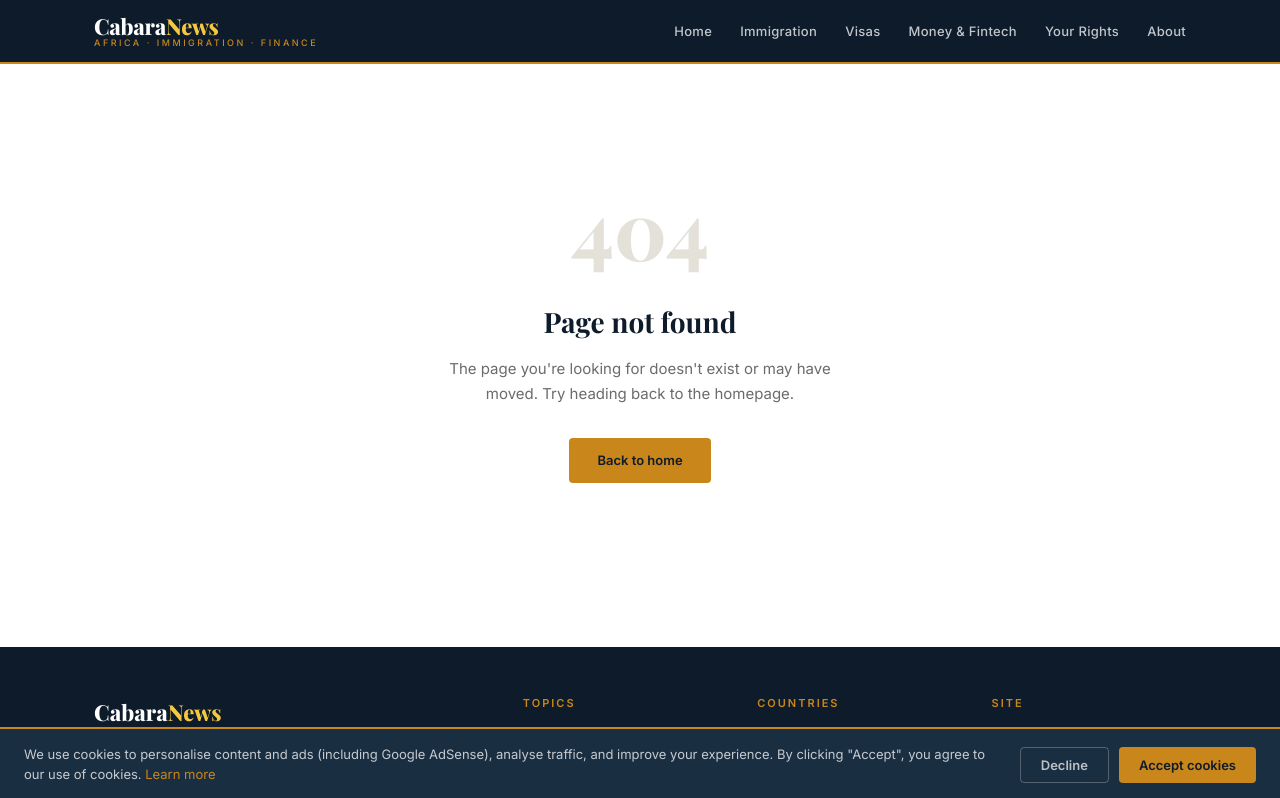
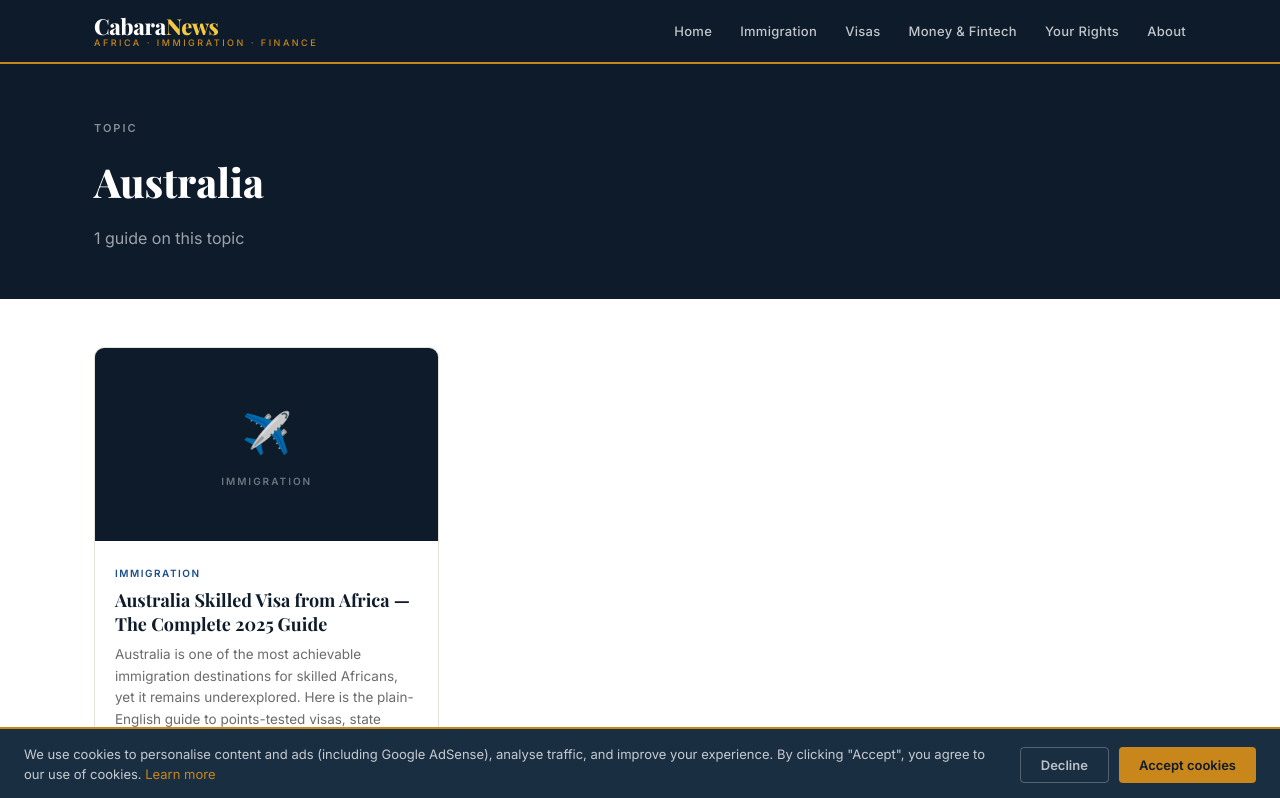
Before and after one commit to doclex877-dotcom/cabaranews, a Next.js app in the folder cabaranews/: page /tag/australia in a window 1280 px wide. Before the commit this address had no page. Shown: the top 798 px of the page. Built offline with nearby package versions, Linux system fonts and the light colour scheme.

Commit message:
Add tag pages - fix article tag links

```diff
--- /dev/null
+++ b/cabaranews/pages/tag/[tag].js
@@ -0,0 +1,53 @@
+import Link from 'next/link'
+import SEO from '../../components/SEO'
+import ArticleCard from '../../components/ArticleCard'
+import { getAllArticles } from '../../lib/articles'
+
+export default function TagPage({ tag, articles, displayTag }) {
+  return (
+    <>
+      <SEO title={`${displayTag} — Guides`} description={`Guides about ${displayTag} from CabaraNews.`} canonical={`/tag/${tag}`} />
+      <div style={{ background: 'var(--navy)', padding: '56px 24px 48px' }}>
+        <div className="container">
+          <div style={{ fontSize: '11px', fontWeight: '700', letterSpacing: '2px', textTransform: 'uppercase', color: 'rgba(255,255,255,0.5)', marginBottom: '12px' }}>Topic</div>
+          <h1 style={{ fontFamily: 'var(--font-display)', fontSize: '40px', fontWeight: '800', color: 'var(--white)', marginBottom: '12px' }}>{displayTag}</h1>
+          <p style={{ fontSize: '16px', color: 'rgba(255,255,255,0.6)' }}>{articles.length} guide{articles.length !== 1 ? 's' : ''} on this topic</p>
+        </div>
+      </div>
+      <div className="container" style={{ padding: '48px 24px 80px' }}>
+        {articles.length > 0 ? (
+          <div className="articles-grid">
+            {articles.map(a => <ArticleCard key={a.slug} article={a} />)}
+          </div>
+        ) : (
+          <div style={{ padding: '48px', background: 'var(--off-white)', borderRadius: 'var(--radius-lg)', textAlign: 'center' }}>
+            <p style={{ fontSize: '16px', color: 'var(--text-muted)', marginBottom: '16px' }}>No guides tagged "{displayTag}" yet.</p>
+            <Link href="/" style={{ color: 'var(--gold)', fontWeight: '500' }}>Browse all guides</Link>
+          </div>
+        )}
+      </div>
+    </>
+  )
+}
+
+export async function getStaticPaths() {
+  const articles = getAllArticles()
+  const tagSet = new Set()
+  articles.forEach(a => {
+    if (a.tags) a.tags.forEach(t => tagSet.add(t.toLowerCase().replace(/\s+/g, '-')))
+  })
+  return {
+    paths: Array.from(tagSet).map(tag => ({ params: { tag } })),
+    fallback: false,
+  }
+}
+
+export async function getStaticProps({ params }) {
+  const { tag } = params
+  const all = getAllArticles()
+  const articles = all.filter(a =>
+    a.tags && a.tags.some(t => t.toLowerCase().replace(/\s+/g, '-') === tag)
+  )
+  const displayTag = tag.split('-').map(w => w.charAt(0).toUpperCase() + w.slice(1)).join(' ')
+  return { props: { tag, articles, displayTag } }
+}
```
